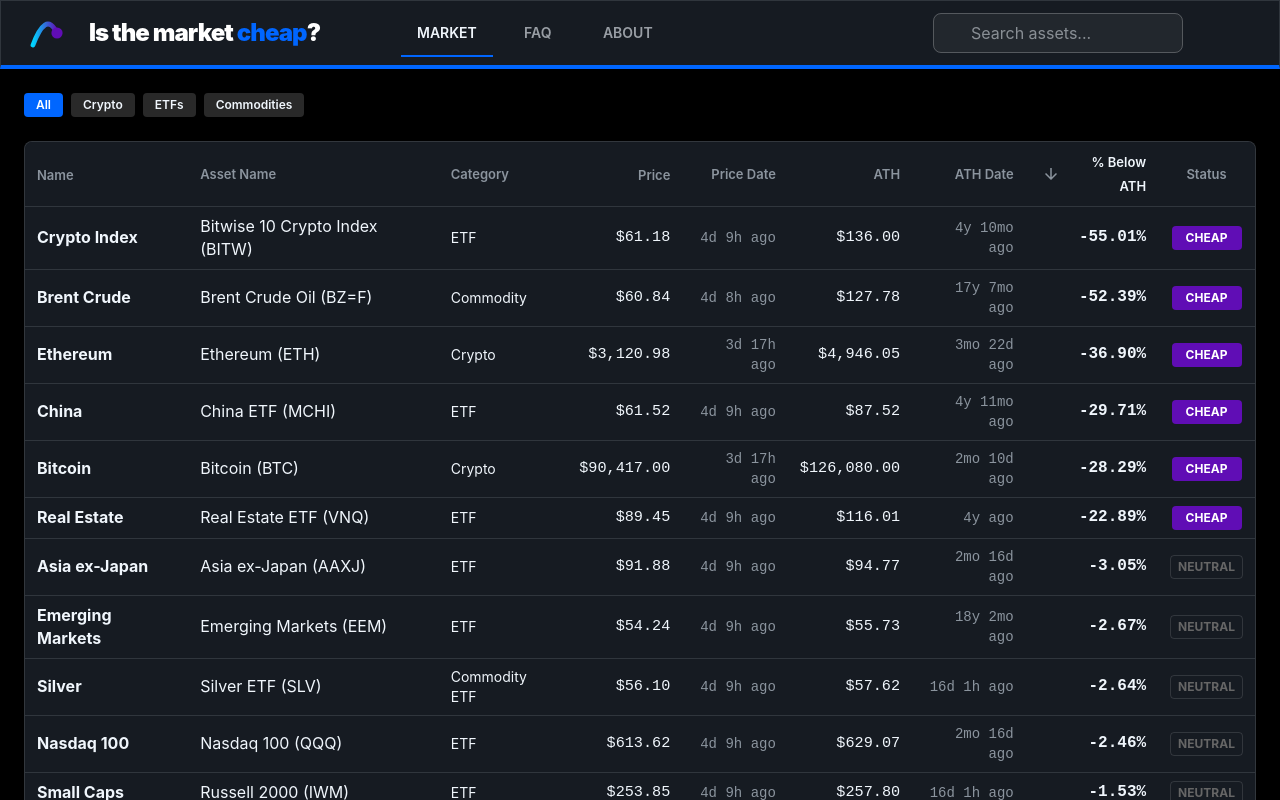
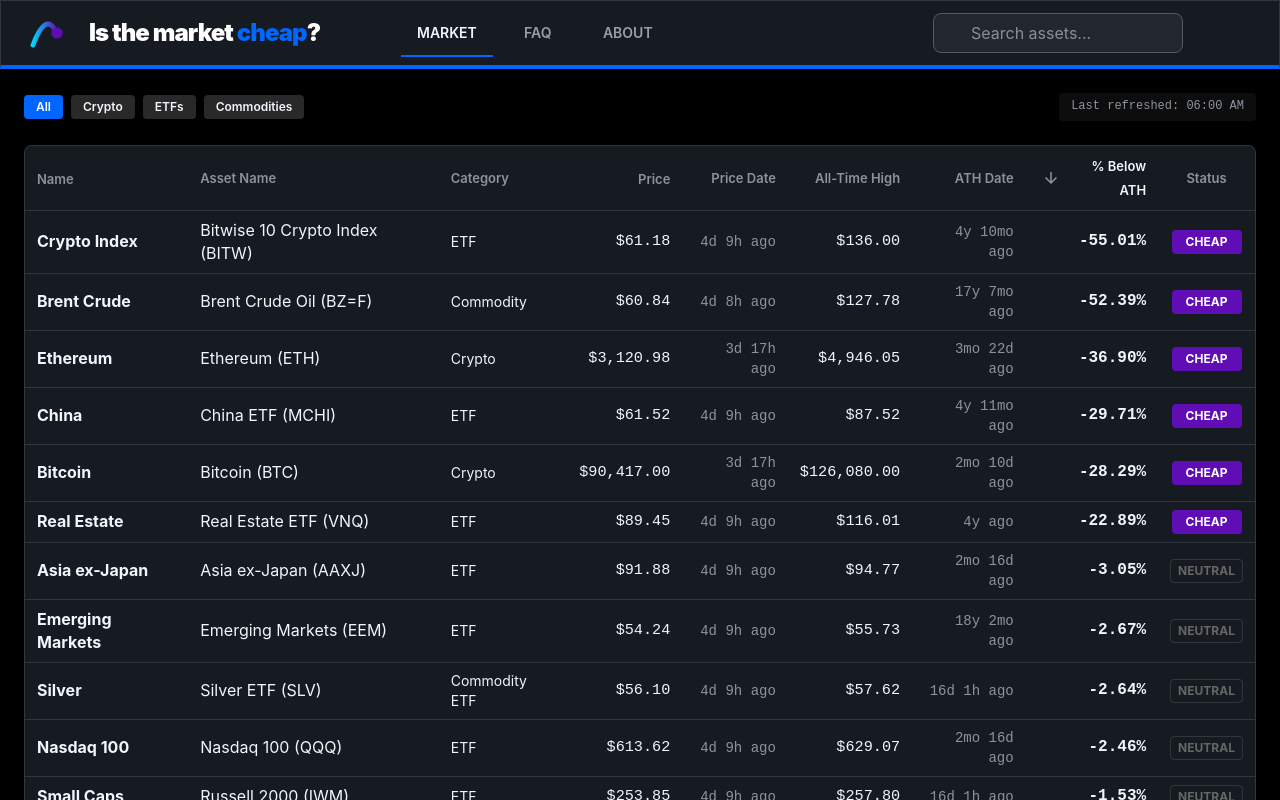
Before and after one commit to JonUXD/isthemarketcheap, a Next.js app: page / in a window 1280 px wide. Shown: the top 800 px of the page. Built offline with nearby package versions, Linux system fonts and the light colour scheme; no server answers; some icons are missing.

Commit message:
paralellized data fetching and added the last updated date

```diff
--- a/components/market/AssetTable.js
+++ b/components/market/AssetTable.js
@@ -53,7 +53,7 @@
                             </TableSortLabel>
                         </TableCell>
                         <TableCell align="right">Price Date</TableCell>
-                        <TableCell align="right">ATH</TableCell>
+                        <TableCell align="right">All-Time High</TableCell>
                         <TableCell align="right">ATH Date</TableCell>
                         <TableCell align="right">
                             <TableSortLabel
--- a/components/market/CategoryFilters.js
+++ b/components/market/CategoryFilters.js
@@ -5,7 +5,7 @@
 
 export default function CategoryFilters({ selected, onChange }) {
     return (
-        <Stack direction="row" spacing={1} sx={{ mb: 3 }}>
+        <Stack direction="row" spacing={1}>
             {CATEGORIES.map((category) => (
                 <Chip
                     key={category}
--- a/pages/index.js
+++ b/pages/index.js
@@ -1,4 +1,4 @@
-import React, { useState } from 'react';
+import React, { useState, useEffect } from 'react';
 import fs from 'fs';
 import path from 'path';
 import { fetchAssetPrices } from '../lib/price-service';
@@ -6,12 +6,18 @@
 import Layout from '../components/layout/Layout';
 import CategoryFilters from '../components/market/CategoryFilters';
 import AssetTable from '../components/market/AssetTable';
-import { Container } from '@mui/material';
+import { Container, Box, Typography } from '@mui/material';
 
-export default function Home({ assets }) {
+export default function Home({ assets, lastRefreshed }) {
   const [searchTerm, setSearchTerm] = useState('');
   const [filterCategory, setFilterCategory] = useState('All');
   const [sortConfig, setSortConfig] = useState({ key: 'percentBelow', direction: 'desc' });
+
+  // Hydration fix for client-side time
+  const [isMounted, setIsMounted] = useState(false);
+  useEffect(() => {
+    setIsMounted(true);
+  }, []);
 
   // Process assets using helper function
   const processedAssets = React.useMemo(() => {
@@ -20,16 +26,43 @@
 
   return (
     <Layout
+      lastRefreshed={lastRefreshed}
       searchProps={{
         value: searchTerm,
         onChange: (e) => setSearchTerm(e.target.value)
       }}
     >
       <Container maxWidth="xl" sx={{ py: 3 }}>
-        <CategoryFilters
-          selected={filterCategory}
-          onChange={setFilterCategory}
-        />
+        <Box sx={{
+          display: 'flex',
+          justifyContent: 'space-between',
+          alignItems: 'center',
+          mb: 3, // Moved margin here from CategoryFilters
+          flexWrap: 'wrap',
+          gap: 2
+        }}>
+          <CategoryFilters
+            selected={filterCategory}
+            onChange={setFilterCategory}
+          />
+          {lastRefreshed && isMounted && (
+            <Typography
+              variant="caption"
+              sx={{
+                color: 'text.secondary',
+                backgroundColor: (theme) => theme.palette.mode === 'dark' ? 'rgba(255,255,255,0.05)' : 'rgba(0,0,0,0.05)',
+                px: 1.5,
+                py: 0.5,
+                borderRadius: 1,
+                fontFamily: 'monospace',
+                fontWeight: 500,
+                height: 'fit-content' // Ensures it doesn't stretch
+              }}
+            >
+              Last refreshed: {new Date(lastRefreshed).toLocaleTimeString([], { hour: '2-digit', minute: '2-digit' })}
+            </Typography>
+          )}
+        </Box>
         <AssetTable
           assets={processedAssets}
           sortConfig={sortConfig}
@@ -51,6 +84,7 @@
   return {
     props: {
       assets: updatedAssets,
+      lastRefreshed: new Date().toISOString(),
     },
     // Next.js will attempt to re-generate the page:
     // - When a request comes in
```
Also changed, not shown: lib/price-service.js.
